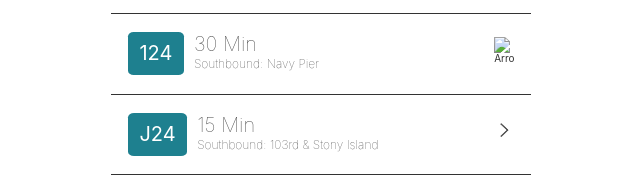
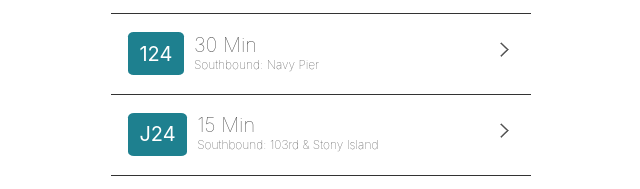
Before and after one commit to katekimble/Frontend-Challenge, a plain HTML site: page index.html in a window 1280 px wide. Shown: the part 839-1028 px from the top of the page, 319-959 px from the left. Drawn offline with Linux system fonts and the light colour scheme.

Commit message:
rename image folder

```diff
--- a/index.html
+++ b/index.html
@@ -87,7 +87,7 @@
 
         <li class="route-information">
           <div class="bus-number"> 124 </div>
-          <div class="gray-arrow"> <img src="_images/arrow.png" alt= Arrow /> </div>
+          <div class="gray-arrow"> <img src="images/arrow.png" alt= Arrow /> </div>
           <div class="content">
             <h1> 30 Min </h1>
             <h2> Southbound: Navy Pier </h2>
```
Also changed, not shown: images/apple-nav.png.
